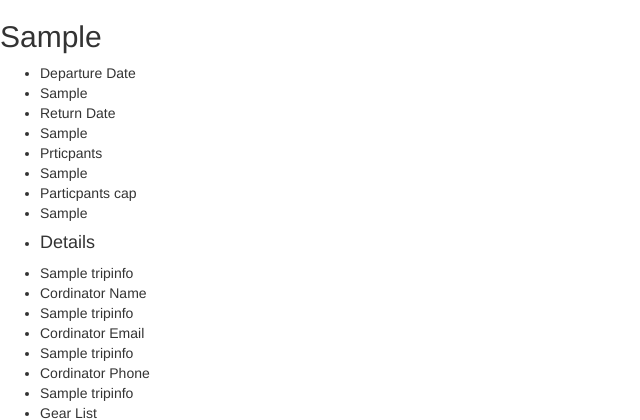
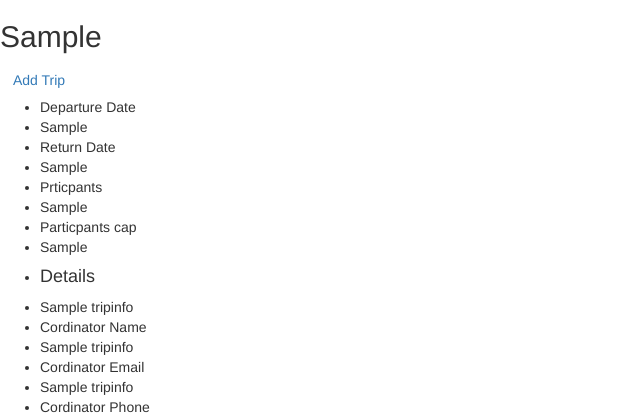
Before and after one commit to aljohnso/Unlucky_Worlock, a Flask app: template POA_Website/templates/TripPage.html in a window 1280 px wide. Shown: the top 420 px of the page, without its empty margins (0-640 px from the left). Run offline with Flask 2, Linux system fonts and the light colour scheme; the template is opened without the code that fills it: most values are stand-ins (such as "Sample title", 1, 10 or a date in 2020); some libraries are stand-ins or nearby versions.

Commit message:
Front End bug fixes

```diff
--- a/POA_Website/Main.py
+++ b/POA_Website/Main.py
@@ -64,7 +64,7 @@ def add_Trip():
 @app.route('/addParticipant/<FormKey>',  methods=['POST','GET'])
 def add_Participant(FormKey):
     db = get_db()
-    tripname = db.cursor.execute('select Trip_Name, Participant_num, Partcipant_cap from'
+    tripname = db.cursor.execute('select Trip_Name, Participant_num, Partcipant_cap, id from'
                                  ' Master WHERE id =' + str(FormKey)).fetchall()
     form = AddToTripPOA()
     if request.method == 'GET':
--- a/POA_Website/templates/Add_Particpant.html
+++ b/POA_Website/templates/Add_Particpant.html
@@ -18,8 +18,8 @@
       {% for message in form.Car_Capacity.errors %}
      <div>{{ message }}</div>
       {% endfor %}
-{% if tripname[0][1] <= tripname[0][1] %}
-<form action= "{{ url_for('add_Participant', FormKey= request.path[-1]) }}" method="post">
+{% if tripname[0][1] <= tripname[0][2] %}
+<form action= "{{ url_for('add_Participant', FormKey= tripname[0][3]) }}" method="post">
 {#           {{ form.hidden_tag() }}<br>#}
 {#        {{ form.Participant.label }}<br>#}
 {#        {{ form.Participant}}#}
--- a/POA_Website/templates/TripPage.html
+++ b/POA_Website/templates/TripPage.html
@@ -12,15 +12,16 @@
 </head>
 <body>
 <h2> {{TripMeta[1]}}</h2>
+<a class="btn" href= {{ url_for('add_Participant', FormKey = Tripinfo[0] ) }} >Add Trip</a>
 <ul>
     <li>Departure Date</li>
     <li>{{ TripMeta[2] }}</li>
         <li>Return Date</li>
     <li>{{ TripMeta[3] }}</li>
         <li>Prticpants </li>
+    <li>{{ TripMeta[6] }}</li>
+        <li>Particpants cap</li>
     <li>{{ TripMeta[7] }}</li>
-        <li>Particpants cap</li>
-    <li>{{ TripMeta[6] }}</li>
     <li><h4>Details</h4></li>
     <li>{{ Tripinfo[2]}} </li>
     <li>Cordinator Name </li>
```
Also changed, not shown: POA_Website/POA.db, PyCharmPOAProject/POA.db (added).
